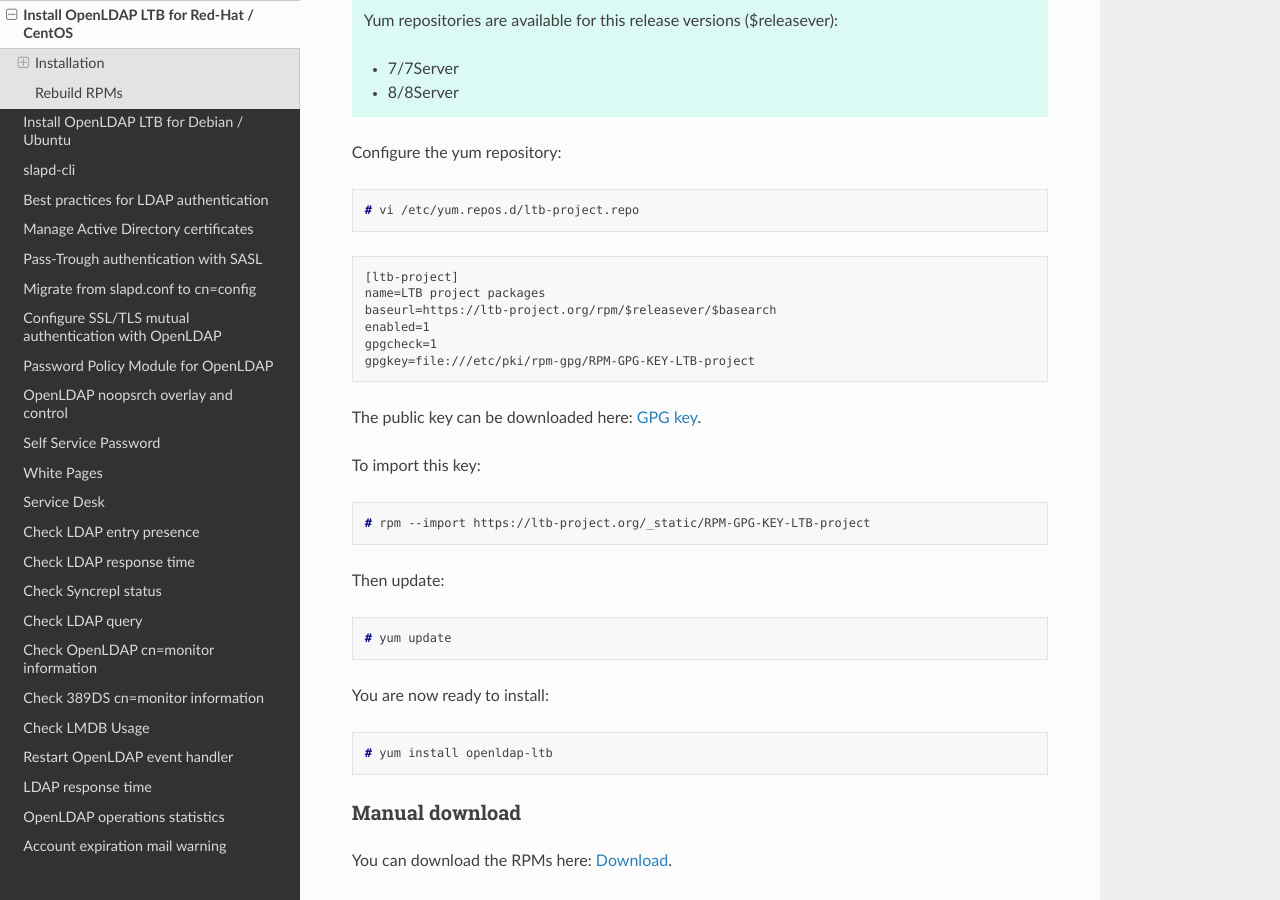
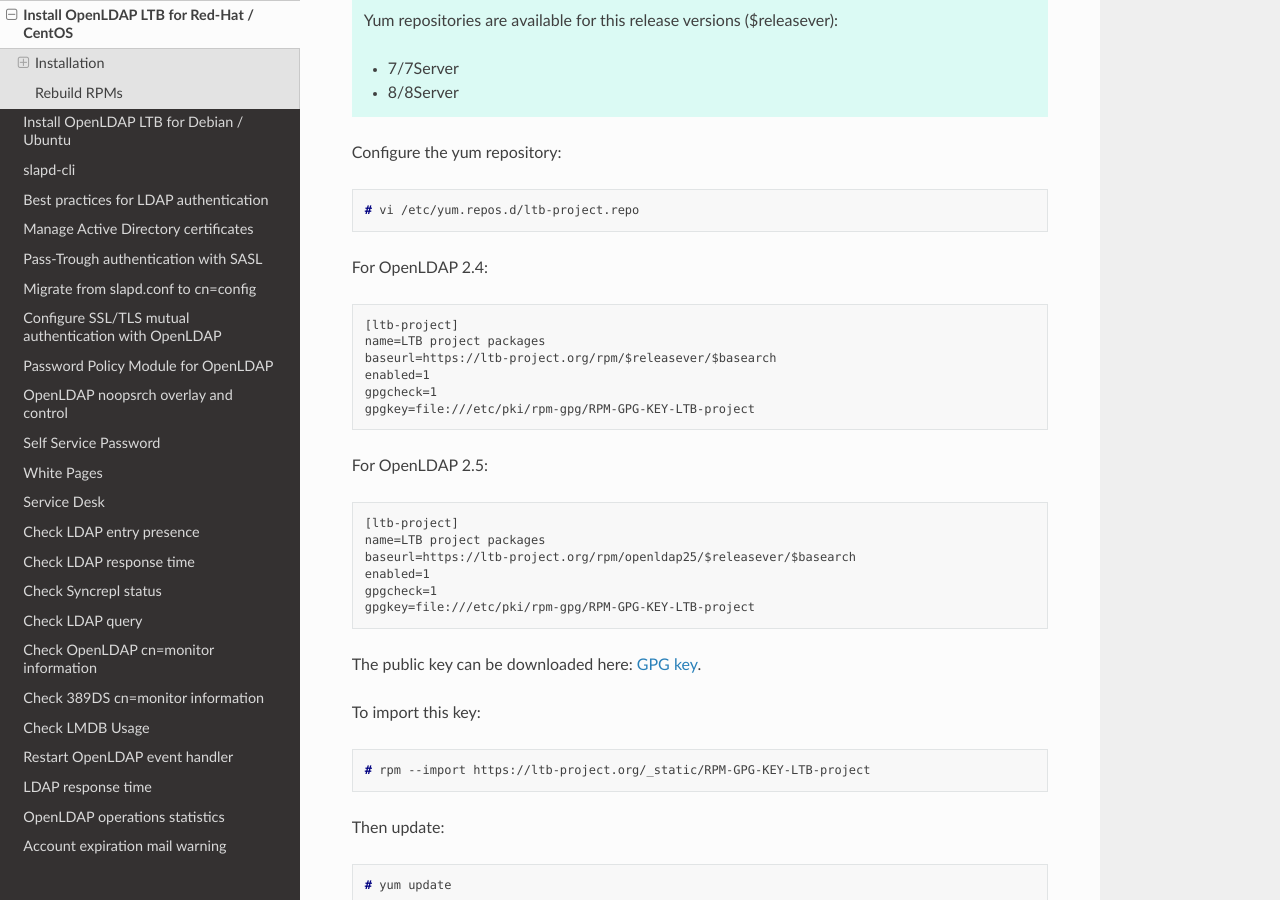
Before and after one commit to ltb-project/documentation, a Sphinx documentation site: the page built from source/openldap-rpm.rst, in a window 1280 px wide and 900 px high, scrolled down 298 px. Built offline with Sphinx 7.4.7 and the Read the Docs theme 2.0.0, drawn with Linux system fonts in a browser that asks for light colours.

Commit message:
URL for OpenLDAP 2.5 repos

```diff
--- a/source/openldap-rpm.rst
+++ b/source/openldap-rpm.rst
@@ -21,11 +21,24 @@
 
     # vi /etc/yum.repos.d/ltb-project.repo
 
+For OpenLDAP 2.4:
+
 ::
 
     [ltb-project]
     name=LTB project packages
     baseurl=https://ltb-project.org/rpm/$releasever/$basearch
+    enabled=1
+    gpgcheck=1
+    gpgkey=file:///etc/pki/rpm-gpg/RPM-GPG-KEY-LTB-project
+
+For OpenLDAP 2.5:
+
+::
+
+    [ltb-project]
+    name=LTB project packages
+    baseurl=https://ltb-project.org/rpm/openldap25/$releasever/$basearch
     enabled=1
     gpgcheck=1
     gpgkey=file:///etc/pki/rpm-gpg/RPM-GPG-KEY-LTB-project
```
Also changed, not shown: source/openldap-deb.rst (+8 -0 lines).
